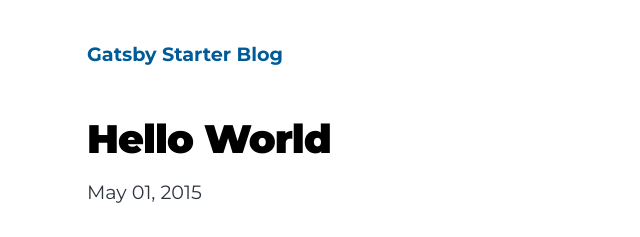
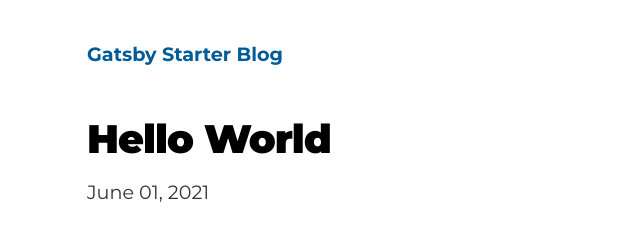
Before and after one commit to rrez/my-awesome-blog-site, a Gatsby site: page /hello-world/ in a window 1280 px wide. Shown: the top 237 px of the page, 237-877 px from the left. Built offline with nearby package versions, Linux system fonts and the light colour scheme; Gatsby itself is replaced by a stand-in of ours; some packages are replaced by stand-ins of ours.

Commit message:
Update index.md

```diff
--- a/content/blog/hello-world/index.md
+++ b/content/blog/hello-world/index.md
@@ -1,6 +1,6 @@
 ---
 title: Hello World
-date: "2015-05-01T22:12:03.284Z"
+date: "2021-06-01T22:12:03.284Z"
 description: "Hello World"
 ---
 
```
